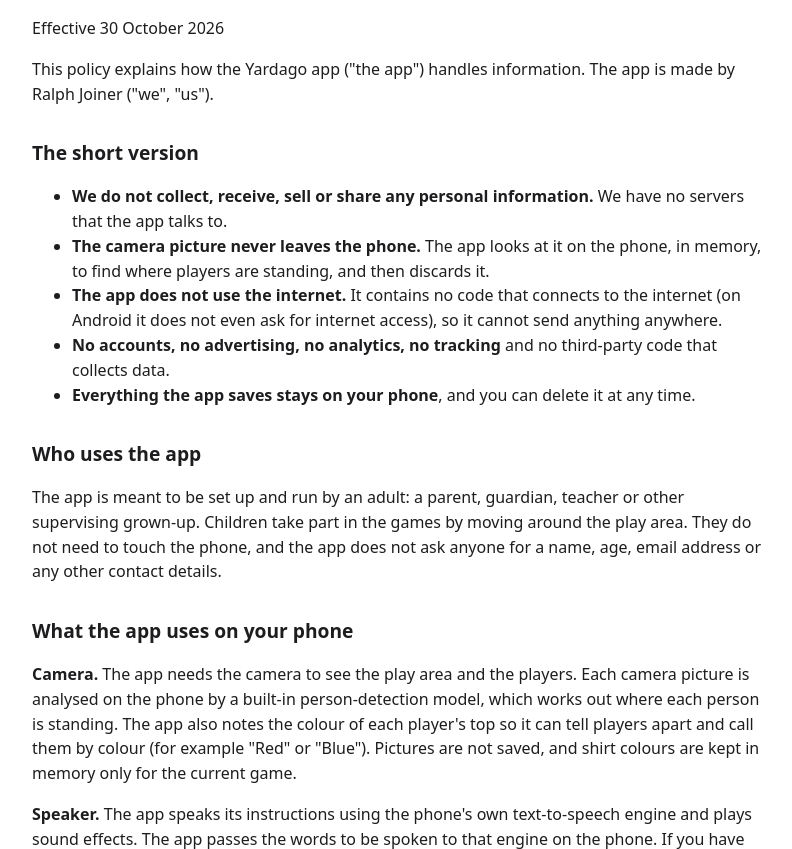
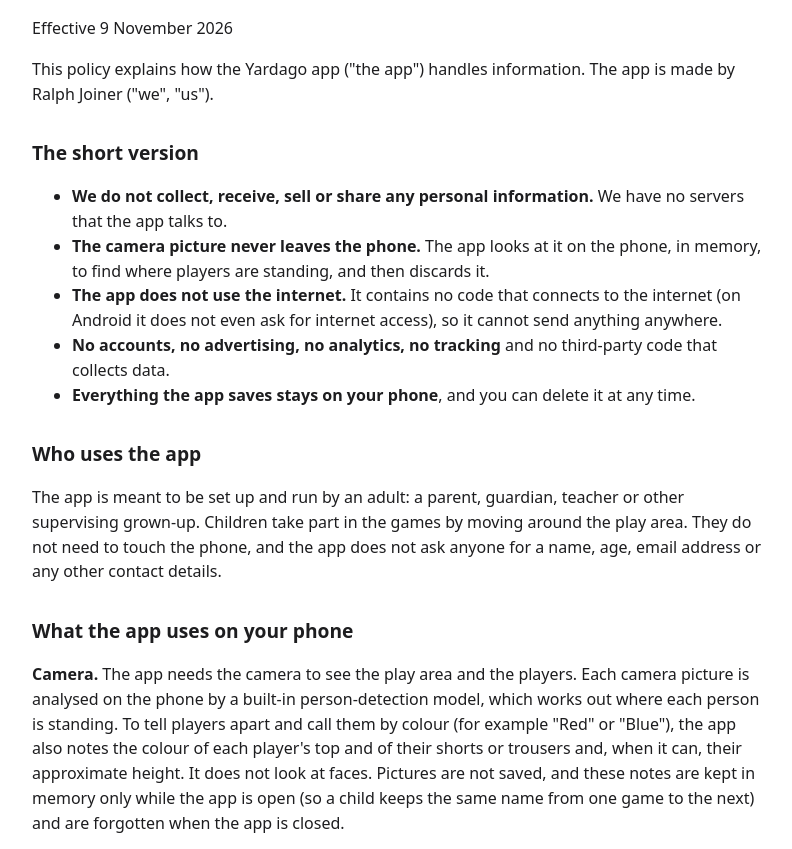
Before and after one commit to rrj-ux/rrj-ux.github.io, a plain HTML site: page invisible-playground/privacy.html in a window 1280 px wide. Shown: the part 124-973 px from the top of the page, without its empty margins (240-1032 px from the left). Drawn offline with Linux system fonts and the light colour scheme.

Commit message:
Privacy policy: shorts colour and approximate height, kept until the app is closed (effective 9 November 2026)
Co-Authored-By: Claude Opus 5.5 <noreply@anthropic.com>
Claude-Session: https://claude.ai/code/session_01CAdgBHERuLwcxGEGiRi6LP

```diff
--- a/invisible-playground/privacy.html
+++ b/invisible-playground/privacy.html
@@ -5,14 +5,14 @@
 h1{font-size:1.8rem}h2{font-size:1.2rem;margin-top:2rem}nav a{margin-right:1rem}</style></head>
 <body><nav><a href="privacy.html">Privacy Policy</a><a href="terms.html">Terms of Use</a><a href="safety.html">Safety Guide</a><a href="notices.html">Open-source notices</a></nav>
 <h1>Privacy Policy</h1>
-<p>Effective 30 October 2026</p>
+<p>Effective 9 November 2026</p>
 <p>This policy explains how the Yardago app (&quot;the app&quot;) handles information. The app is made by Ralph Joiner (&quot;we&quot;, &quot;us&quot;).</p>
 <h2>The short version</h2>
 <ul><li><strong>We do not collect, receive, sell or share any personal information.</strong> We have no servers that the app talks to.</li><li><strong>The camera picture never leaves the phone.</strong> The app looks at it on the phone, in memory, to find where players are standing, and then discards it.</li><li><strong>The app does not use the internet.</strong> It contains no code that connects to the internet (on Android it does not even ask for internet access), so it cannot send anything anywhere.</li><li><strong>No accounts, no advertising, no analytics, no tracking</strong> and no third-party code that collects data.</li><li><strong>Everything the app saves stays on your phone</strong>, and you can delete it at any time.</li></ul>
 <h2>Who uses the app</h2>
 <p>The app is meant to be set up and run by an adult: a parent, guardian, teacher or other supervising grown-up. Children take part in the games by moving around the play area. They do not need to touch the phone, and the app does not ask anyone for a name, age, email address or any other contact details.</p>
 <h2>What the app uses on your phone</h2>
-<p><strong>Camera.</strong> The app needs the camera to see the play area and the players. Each camera picture is analysed on the phone by a built-in person-detection model, which works out where each person is standing. The app also notes the colour of each player&#x27;s top so it can tell players apart and call them by colour (for example &quot;Red&quot; or &quot;Blue&quot;). Pictures are not saved, and shirt colours are kept in memory only for the current game.</p>
+<p><strong>Camera.</strong> The app needs the camera to see the play area and the players. Each camera picture is analysed on the phone by a built-in person-detection model, which works out where each person is standing. To tell players apart and call them by colour (for example &quot;Red&quot; or &quot;Blue&quot;), the app also notes the colour of each player&#x27;s top and of their shorts or trousers and, when it can, their approximate height. It does not look at faces. Pictures are not saved, and these notes are kept in memory only while the app is open (so a child keeps the same name from one game to the next) and are forgotten when the app is closed.</p>
 <p><strong>Speaker.</strong> The app speaks its instructions using the phone&#x27;s own text-to-speech engine and plays sound effects. The app passes the words to be spoken to that engine on the phone. If you have set up a text-to-speech engine that uses the internet, its handling is governed by its provider&#x27;s privacy policy.</p>
 <p><strong>Vibration.</strong> The app may vibrate the phone for alerts.</p>
 <p>The app does not use the microphone, location, contacts, photos, files outside its own folder, or any account on the phone.</p>
```
Also changed, not shown: invisible-playground/terms.html (+1 -1 lines), yardago/privacy.html (+2 -2 lines), yardago/terms.html (+1 -1 lines).
